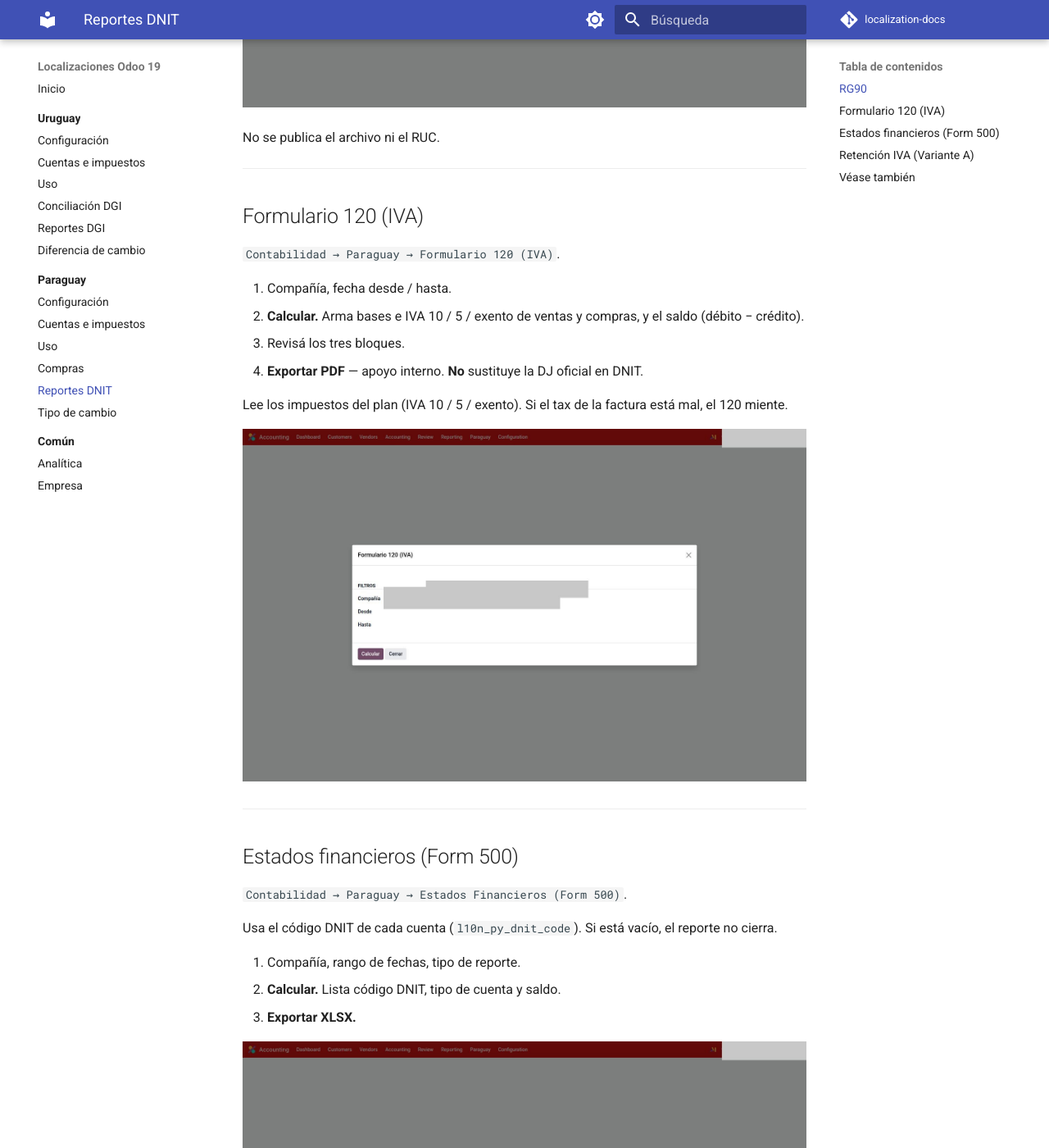
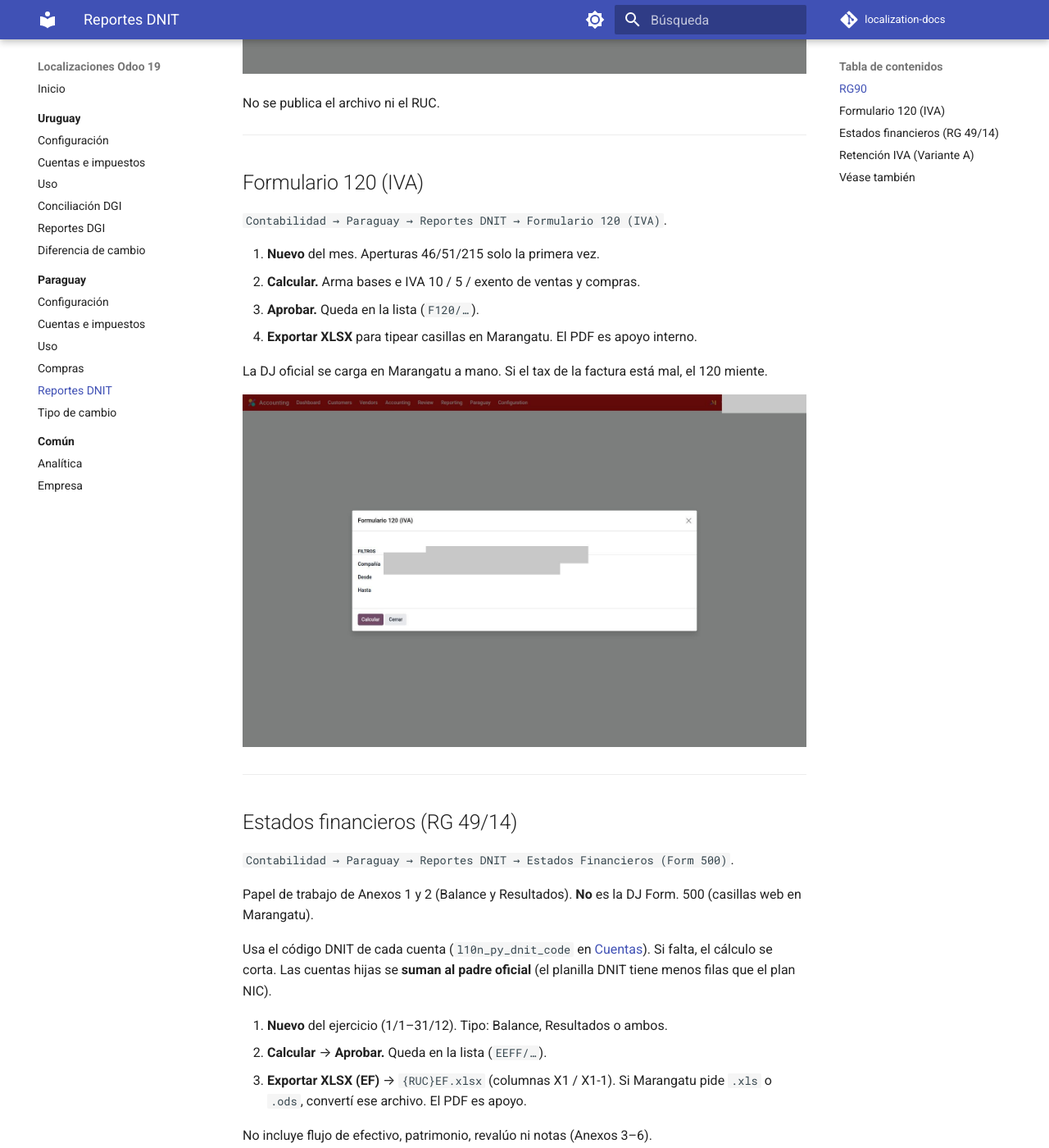
Before and after one commit to Pabloolano/localization-docs, an MkDocs documentation site: the page built from docs/paraguay/reportes.md, in a window 1280 px wide and 1400 px high, scrolled down 1129 px. Shown: the whole window at 82% size. Built offline with MkDocs 1.6.1 and Material for MkDocs 9.7.7, drawn with Linux system fonts in a browser that asks for light colours; comment, search, counter and statistics services are not loaded; some of the changed text lies outside the part shown.

Commit message:
docs(py): EEFF persistente RG 49/14 y reportes DNIT sin wizard
El menú ya no es un modal: lista + calcular/aprobar, rollup al padre
oficial y XLSX {RUC}EF. RG90 y Form 120 alineados al mismo flujo.

Co-authored-by: Cursor <cursoragent@cursor.com>

```diff
--- a/docs/paraguay/reportes.md
+++ b/docs/paraguay/reportes.md
@@ -1,6 +1,7 @@
 # Reportes DNIT
 
-Módulo `l10n_py_tax_reports`. Wizards **por compañía**: no mezclan saldos entre empresas.
+Módulo `l10n_py_tax_reports`. RG90, Form 120 y EEFF son **documentos persistentes**
+(lista + estados, un registro por período). No mezclan saldos entre empresas.
 
 `Contabilidad → Paraguay → Reportes DNIT` (RG90, Form 120, EEFF) y **Retención IVA (Variante A)**.
 
@@ -10,17 +11,15 @@ Módulo `l10n_py_tax_reports`. Wizards **por compañía**: no mezclan saldos ent
 
 ## RG90
 
-`Contabilidad → Paraguay → RG90`.
+`Contabilidad → Paraguay → Reportes DNIT → RG90`.
 
-1. Compañía (fiscal Paraguay).
-2. Fecha desde / hasta.
-3. Obligación **Mensual (955)** o **Anual (956)**.
-4. Incluir compras y/o ventas.
-5. **Exportar RG90.** Baja un **ZIP** para Marangatu.
+1. **Nuevo.** Obligación **Mensual (955)** o **Anual (956)**.
+2. **Calcular** → **Aprobar**.
+3. **Exportar ZIP** para Marangatu. El ZIP queda en el registro (`RG90/…`).
 
 Los comprobantes **electrónicos SIFEN no entran** en ese CSV: solo papel / RG90. Tipos DNIT activos: [Cuentas](cuentas.md).
 
-![Wizard RG90](img/odoo-rg90.jpg)
+![RG90](img/odoo-rg90.jpg)
 
 No se publica el archivo ni el RUC.
 
@@ -28,30 +27,38 @@ No se publica el archivo ni el RUC.
 
 ## Formulario 120 (IVA)
 
-`Contabilidad → Paraguay → Formulario 120 (IVA)`.
+`Contabilidad → Paraguay → Reportes DNIT → Formulario 120 (IVA)`.
 
-1. Compañía, fecha desde / hasta.
-2. **Calcular.** Arma bases e IVA 10 / 5 / exento de ventas y compras, y el saldo (débito − crédito).
-3. Revisá los tres bloques.
-4. **Exportar PDF** — apoyo interno. **No** sustituye la DJ oficial en DNIT.
+1. **Nuevo** del mes. Aperturas 46/51/215 solo la primera vez.
+2. **Calcular.** Arma bases e IVA 10 / 5 / exento de ventas y compras.
+3. **Aprobar.** Queda en la lista (`F120/…`).
+4. **Exportar XLSX** para tipear casillas en Marangatu. El PDF es apoyo interno.
 
-Lee los impuestos del plan (IVA 10 / 5 / exento). Si el tax de la factura está mal, el 120 miente.
+La DJ oficial se carga en Marangatu a mano. Si el tax de la factura está mal, el 120 miente.
 
-![Wizard Formulario 120](img/odoo-form120.jpg)
+![Formulario 120](img/odoo-form120.jpg)
 
 ---
 
-## Estados financieros (Form 500)
+## Estados financieros (RG 49/14)
 
-`Contabilidad → Paraguay → Estados Financieros (Form 500)`.
+`Contabilidad → Paraguay → Reportes DNIT → Estados Financieros (Form 500)`.
 
-Usa el código DNIT de cada cuenta (`l10n_py_dnit_code`). Si está vacío, el reporte no cierra.
+Papel de trabajo de Anexos 1 y 2 (Balance y Resultados). **No** es la DJ Form. 500
+(casillas web en Marangatu).
 
-1. Compañía, rango de fechas, tipo de reporte.
-2. **Calcular.** Lista código DNIT, tipo de cuenta y saldo.
-3. **Exportar XLSX.**
+Usa el código DNIT de cada cuenta (`l10n_py_dnit_code` en [Cuentas](cuentas.md)).
+Si falta, el cálculo se corta. Las cuentas hijas se **suman al padre oficial**
+(el planilla DNIT tiene menos filas que el plan NIC).
 
-![Wizard Estados Financieros (Form 500)](img/odoo-eeff.jpg)
+1. **Nuevo** del ejercicio (1/1–31/12). Tipo: Balance, Resultados o ambos.
+2. **Calcular** → **Aprobar.** Queda en la lista (`EEFF/…`).
+3. **Exportar XLSX (EF)** → `{RUC}EF.xlsx` (columnas X1 / X1-1).
+   Si Marangatu pide `.xls` o `.ods`, convertí ese archivo. El PDF es apoyo.
+
+No incluye flujo de efectivo, patrimonio, revalúo ni notas (Anexos 3–6).
+
+![Estados Financieros](img/odoo-eeff.jpg)
 
 ---
 
```
Also changed, not shown: docs/paraguay/cuentas.md (+1 -1 lines).
